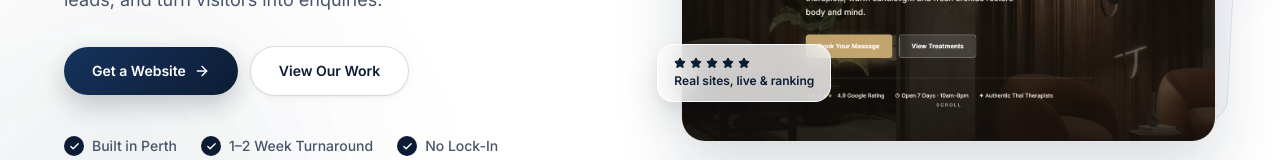
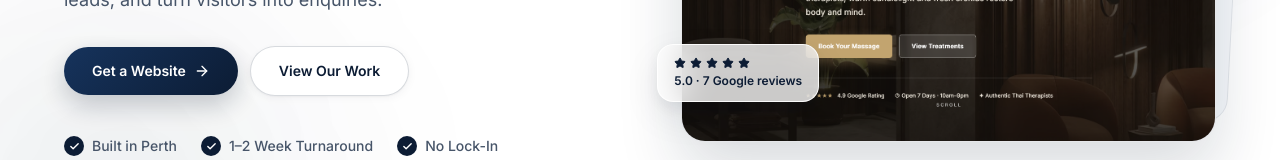
Before and after one commit to zachcolvillez-stack/bluepeek-website, a Next.js app: page / in a window 1280 px wide. Shown: the part 487-647 px from the top of the page. Built offline with nearby package versions, Linux system fonts and the light colour scheme.

Commit message:
auto-save: Hero.jsx

```diff
--- a/components/Hero.jsx
+++ b/components/Hero.jsx
@@ -90,7 +90,7 @@ export default function Hero({ onCTA }) {
             <div className="flex items-center gap-1 mb-1">
               {[0,1,2,3,4].map(i => <Star key={i} size={12} style={{ color: '#0c1c34', fill: '#0c1c34' }} />)}
             </div>
-            <p className="text-xs font-semibold" style={{ color: '#0c1c34' }}>Real sites, live & ranking</p>
+            <p className="text-xs font-semibold" style={{ color: '#0c1c34' }}>5.0 · 7 Google reviews</p>
           </div>
         </motion.div>
       </div>
```
